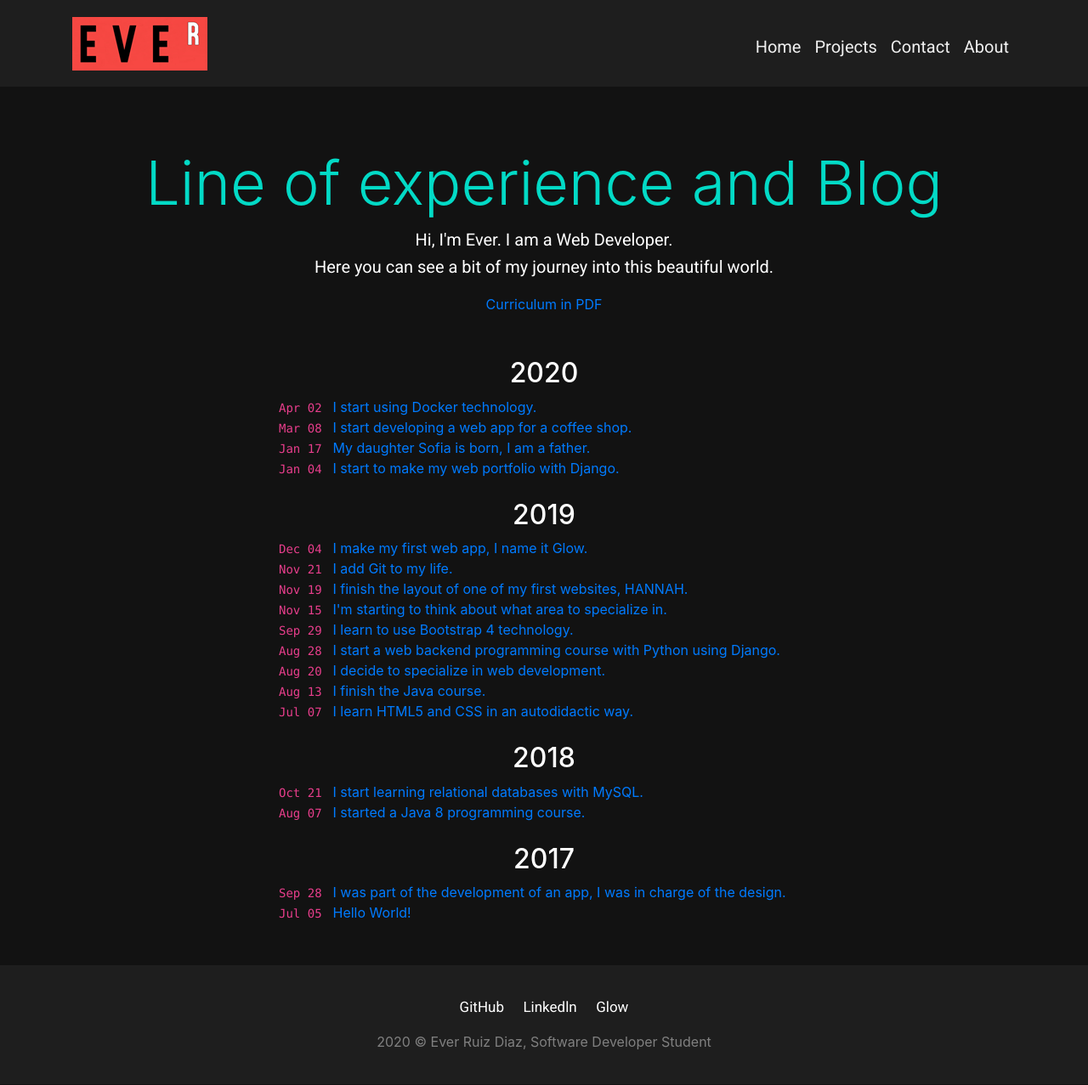
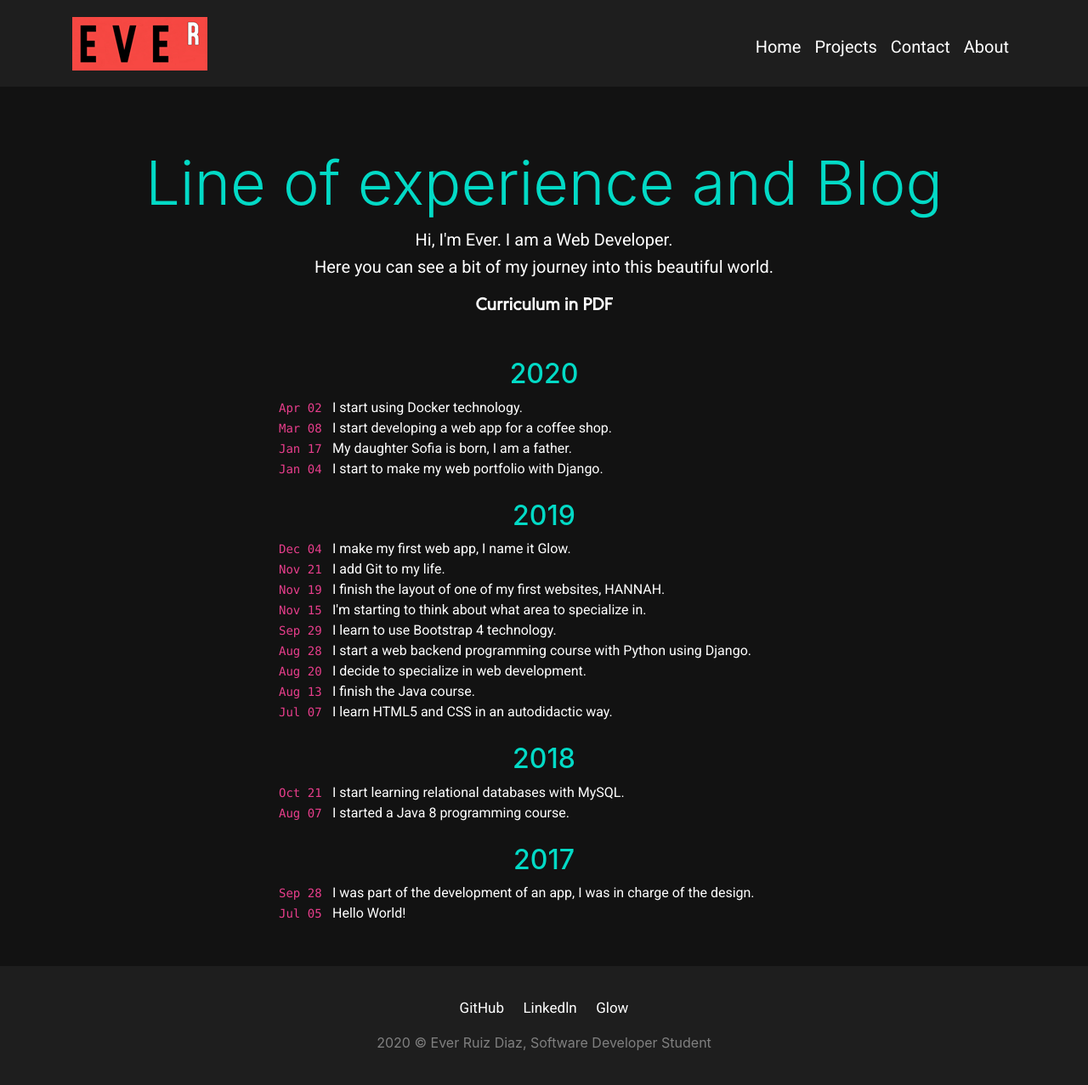
Before and after one commit to ruizdiazever/portfolio, a Django app: page / in a window 1280 px wide. Shown: the whole page at 85% size. Before the commit the page ends 1236 px from the top, so only its background shows below. Run offline with Django 3.2, Linux system fonts and the light colour scheme; parts of the project's set-up code (start-up, migrations or seed data) failed here and were passed over; some libraries are stand-ins or nearby versions.

Commit message:
Change colors, hover and color in navigation elements

```diff
--- a/core/static/core/css/styles.css
+++ b/core/static/core/css/styles.css
@@ -1,25 +1,36 @@
+/* Fuentes */
+@font-face {
+    font-family: Euclid;
+    src: url('../fonts/EuclidFlex-Regular.otf')
+}
+
 body {
     background-color: #121212;
 }
-
-
 
 
 /* Navigation */
 .navbar {
     background-color: #1E1E1E;
 }
-
-.navbar-dark .navbar-nav .nav-link {
-    color: #f0f0f0;
+#navigation ul li a {
+    text-decoration: none;
+    color: white;
+    transition: all 0.5s ease-in;
+    -moz-transition: all 0.5s ease-in;
+    -ms-transition: all 0.5s ease-in;
+    -o-transition: all 0.5s ease-in;
+    -webkit-transition: all 0.5s ease-in;
     font-family: Roboto, sans-serif;
 }
-
-.navbar-dark .navbar-nav .nav-link:hover {
-    color: #FF0266;
+#navigation ul li a:hover {
+    color: #B2B2B2;
+    transition: all 0.5s ease-out;
+    -moz-transition: all 0.5s ease-out;
+    -ms-transition: all 0.5s ease-out;
+    -o-transition: all 0.5s ease-out;
+    -webkit-transition: all 0.5s ease-out
 }
-
-
 
 
 /* Header */
@@ -30,26 +41,16 @@ body {
     text-align: center; color: white;
 }
 
-
-
-
 #header {
     margin-top: 70px;
     text-align: center;
     margin-bottom: 150px;
 }
 
-#header a:hover {
-    color: #FF0266;
-    text-decoration: none;
-}
-
 #header p {
     color: white;
 
 }
-
-
 
 
 /* Main */
@@ -65,14 +66,25 @@ p {
     margin: 0 auto;
 }
 
-@media (max-width: 1200px){
-    .section-heading .section-heading-lower,
-    .section-heading .section-heading-under{
-    font-size: calc(1.525rem + 3.3vw);
-    }
+#stories{
+    color: #FFFFFF;
+    text-decoration: none;
+    font-family: "Roboto",Helvetica,Arial,sans-serif;
+
 }
 
+#curriculum {
+    color: #FFFFFF;
+    font-family: Euclid;
+    font-size: 1.25rem;
+    font-weight: 600;
+    line-height: 1.5rem;
+    width: auto;
+}
 
+#year_blog {
+    color: #03DAC6;
+}
 
 /* Footer */
 footer {
@@ -104,7 +116,7 @@ body > footer > div.copy > p {
     font-size: small;
 }
 
-
+/* Hover footer */
 #redes ul a {
     font-family: Roboto, sans-serif;
     text-decoration: none;
@@ -119,7 +131,7 @@ body > footer > div.copy > p {
 }
 
 #redes ul a:hover {
-    color: #FF0266;
+    color: #B2B2B2;
     transition: all 0.5s ease-out;
     -moz-transition: all 0.5s ease-out;
     -ms-transition: all 0.5s ease-out;
--- a/core/templates/core/home.html
+++ b/core/templates/core/home.html
@@ -9,14 +9,15 @@
     <h1 class="display-3">Line of experience and Blog</h1>
     <p>Hi, I'm Ever. I am a Web Developer.<br>
     Here you can see a bit of my journey into this beautiful world.</p>
-    <a href="{% static 'core/docs/curriculum.pdf' %}" target="_blank">Curriculum in PDF</a>
+
+    <a id= "curriculum" href="{% static 'core/docs/curriculum.pdf' %}" target="_blank">Curriculum in PDF</a>
 </div>
 
 <div id="rosalia" style="margin-bottom: 50px;">
         <p>
-            <h2 class="text-white text-center">2020</h2>
+            <h2 id="year_blog" class="text-center">2020</h2>
 
-            <a class="mx-5" href="#" style="display: flex; align-items: start;">
+            <a id="stories" class="mx-5" href="#" style="display: flex; align-items: start;">
                 <span style="white-space: nowrap;">
                 <code>
                     <time class="dt-published dt-updated" datetime="2018-07-28 00:00:00 +0000">
@@ -27,7 +28,7 @@
                 <span class="link__title">I start using Docker technology.</span>
             </a>
 
-            <a class="mx-5" href="#" style="display: flex; align-items: start;">
+            <a id="stories" class="mx-5" href="#" style="display: flex; align-items: start;">
                 <span style="white-space: nowrap;">
                 <code>
                     <time class="dt-published dt-updated" datetime="2018-07-28 00:00:00 +0000">
@@ -40,7 +41,7 @@
 
 
 
-            <a class="mx-5" href="#" style="display: flex; align-items: start;">
+            <a id="stories" class="mx-5" href="#" style="display: flex; align-items: start;">
                 <span style="white-space: nowrap;">
                 <code>
                     <time class="dt-published dt-updated" datetime="2018-07-28 00:00:00 +0000">
@@ -51,7 +52,7 @@
                 <span class="link__title">My daughter Sofia is born, I am a father.</span>
             </a>
 
-            <a class="mx-5" href="#" style="display: flex; align-items: start;">
+            <a id="stories" class="mx-5" href="#" style="display: flex; align-items: start;">
                 <span style="white-space: nowrap;">
                 <code>
                     <time class="dt-published dt-updated" datetime="2018-07-28 00:00:00 +0000">
@@ -63,9 +64,9 @@
             </a>
 
             <br>
-            <h2 class="text-white text-center">2019</h2>
+            <h2 id="year_blog" class="text-center">2019</h2>
 
-            <a class="mx-5" href="#" style="display: flex; align-items: start;">
+            <a id="stories" class="mx-5" href="#" style="display: flex; align-items: start;">
                 <span style="white-space: nowrap;">
                 <code>
                     <time class="dt-published dt-updated" datetime="2018-07-28 00:00:00 +0000">
@@ -76,7 +77,7 @@
                 <span class="link__title">I make my first web app, I name it Glow.</span>
             </a>
 
-            <a class="mx-5" href="#" style="display: flex; align-items: start;">
+            <a id="stories" class="mx-5" href="#" style="display: flex; align-items: start;">
                 <span style="white-space: nowrap;">
                 <code>
                     <time class="dt-published dt-updated" datetime="2018-07-28 00:00:00 +0000">
@@ -89,7 +90,7 @@
 
 
 
-            <a class="mx-5" href="#" style="display: flex; align-items: start;">
+            <a id="stories" class="mx-5" href="#" style="display: flex; align-items: start;">
                 <span style="white-space: nowrap;">
                 <code>
                     <time class="dt-published dt-updated" datetime="2018-07-28 00:00:00 +0000">
@@ -100,7 +101,7 @@
                 <span class="link__title">I finish the layout of one of my first websites, HANNAH.</span>
             </a>
 
-            <a class="mx-5" href="#" style="display: flex; align-items: start;">
+            <a id="stories" class="mx-5" href="#" style="display: flex; align-items: start;">
                 <span style="white-space: nowrap;">
                 <code>
                     <time class="dt-published dt-updated" datetime="2018-07-28 00:00:00 +0000">
@@ -112,7 +113,7 @@
             </a>
 
 
-            <a class="mx-5" href="#" style="display: flex; align-items: start;">
+            <a id="stories" class="mx-5" href="#" style="display: flex; align-items: start;">
                 <span style="white-space: nowrap;">
                 <code>
                     <time class="dt-published dt-updated" datetime="2018-07-28 00:00:00 +0000">
@@ -123,7 +124,7 @@
                 <span class="link__title">I learn to use Bootstrap 4 technology.</span>
             </a>
 
-            <a class="mx-5" href="#" style="display: flex; align-items: start;">
+            <a id="stories" class="mx-5" href="#" style="display: flex; align-items: start;">
                 <span style="white-space: nowrap;">
                 <code>
                     <time class="dt-published dt-updated" datetime="2018-07-28 00:00:00 +0000">
@@ -134,7 +135,7 @@
                 <span class="link__title">I start a web backend programming course with Python using Django.</span>
             </a>
 
-            <a class="mx-5" href="#" style="display: flex; align-items: start;">
+            <a id="stories" class="mx-5" href="#" style="display: flex; align-items: start;">
                 <span style="white-space: nowrap;">
                 <code>
                     <time class="dt-published dt-updated" datetime="2018-07-28 00:00:00 +0000">
@@ -145,7 +146,7 @@
                 <span class="link__title">I decide to specialize in web development.</span>
             </a>
 
-            <a class="mx-5" href="#" style="display: flex; align-items: start;">
+            <a id="stories" class="mx-5" href="#" style="display: flex; align-items: start;">
                 <span style="white-space: nowrap;">
                 <code>
                     <time class="dt-published dt-updated" datetime="2018-07-28 00:00:00 +0000">
@@ -156,7 +157,7 @@
                 <span class="link__title">I finish the Java course.</span>
             </a>
 
-            <a class="mx-5" href="#" style="display: flex; align-items: start;">
+            <a id="stories" class="mx-5" href="#" style="display: flex; align-items: start;">
                 <span style="white-space: nowrap;">
                 <code>
                     <time class="dt-published dt-updated" datetime="2018-07-28 00:00:00 +0000">
@@ -168,9 +169,9 @@
             </a>
 
             <br>
-            <h2 class="text-white text-center">2018</h2>
+            <h2 id="year_blog" class="text-center">2018</h2>
 
-            <a class="mx-5" href="#" style="display: flex; align-items: start;">
+            <a id="stories" class="mx-5" href="#" style="display: flex; align-items: start;">
                 <span style="white-space: nowrap;">
                 <code>
                     <time class="dt-published dt-updated" datetime="2018-07-28 00:00:00 +0000">
@@ -181,7 +182,7 @@
                 <span class="link__title">I start learning relational databases with MySQL.</span>
             </a>
 
-            <a class="mx-5" href="#" style="display: flex; align-items: start;">
+            <a id="stories" class="mx-5" href="#" style="display: flex; align-items: start;">
                 <span style="white-space: nowrap;">
                 <code>
                     <time class="dt-published dt-updated" datetime="2018-07-28 00:00:00 +0000">
@@ -193,9 +194,8 @@
             </a>
 
             <br>
-            <h2 class="text-white text-center">2017</h2>
-
-            <a class="mx-5" href="#" style="display: flex; align-items: start;">
+            <h2 id="year_blog" class="text-center">2017</h2>
+            <a id="stories" class="mx-5" href="#" style="display: flex; align-items: start;">
                 <span style="white-space: nowrap;">
                 <code>
                     <time class="dt-published dt-updated" datetime="2017-09-15 00:00:00 +0000">
@@ -206,7 +206,7 @@
                 <span class="link__title">I was part of the development of an app, I was in charge of the design.</span>
             </a>
 
-            <a class="mx-5 text-primary"  style="display: flex; align-items: start;">
+            <a id="stories" class="mx-5"  style="display: flex; align-items: start;">
                 <span style="white-space: nowrap;">
                 <code>
                     <time class="dt-published dt-updated" datetime="2017-05-28 00:00:00 +0000">
--- a/core/templates/core/navigation.html
+++ b/core/templates/core/navigation.html
@@ -9,7 +9,7 @@
             <span class="navbar-toggler-icon"></span>
         </button>
 
-        <div class="collapse navbar-collapse" id="testNavbar">
+        <div class="collapse navbar-collapse" id="navigation">
             <ul class="navbar-nav ml-auto">
                 <li class="nav-item"><a class="nav-link blockquote mt-4" href="{% url 'home' %}">Home</a></li>
                 <li class="nav-item"><a class="nav-link blockquote mt-4" href="{% url 'projects' %}">Projects</a></li>
```
Also changed, not shown: core/static/core/fonts/EuclidFlex-Regular.otf (added).
